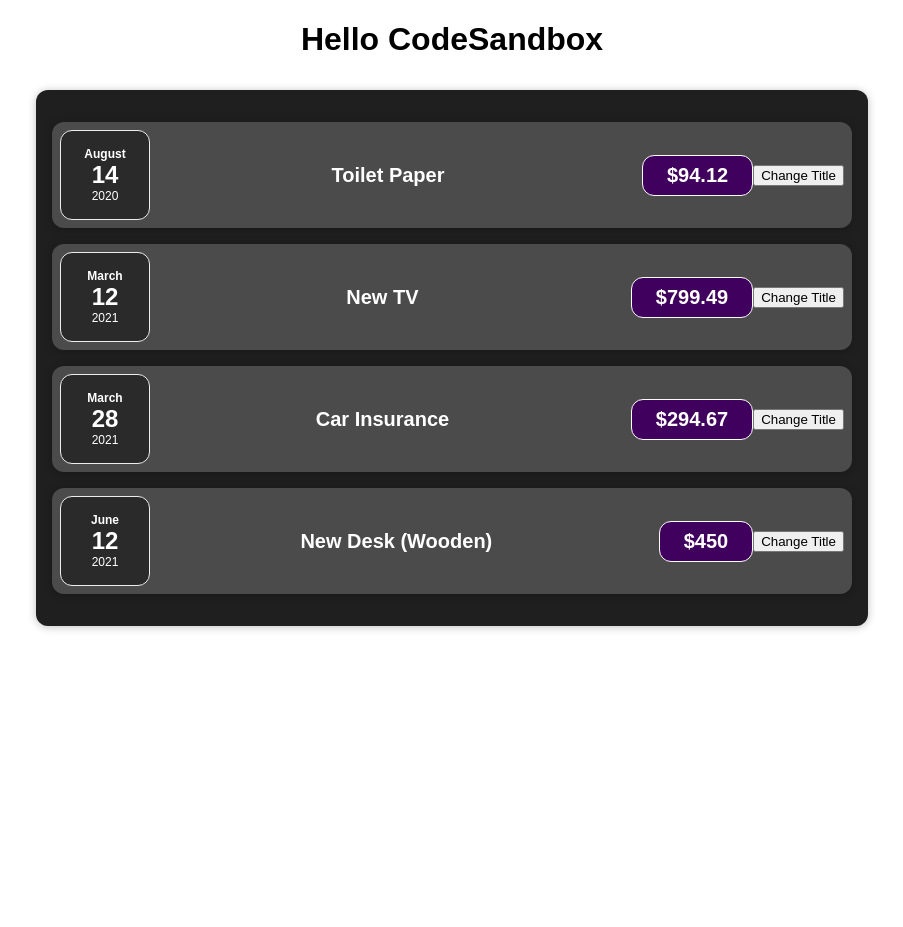
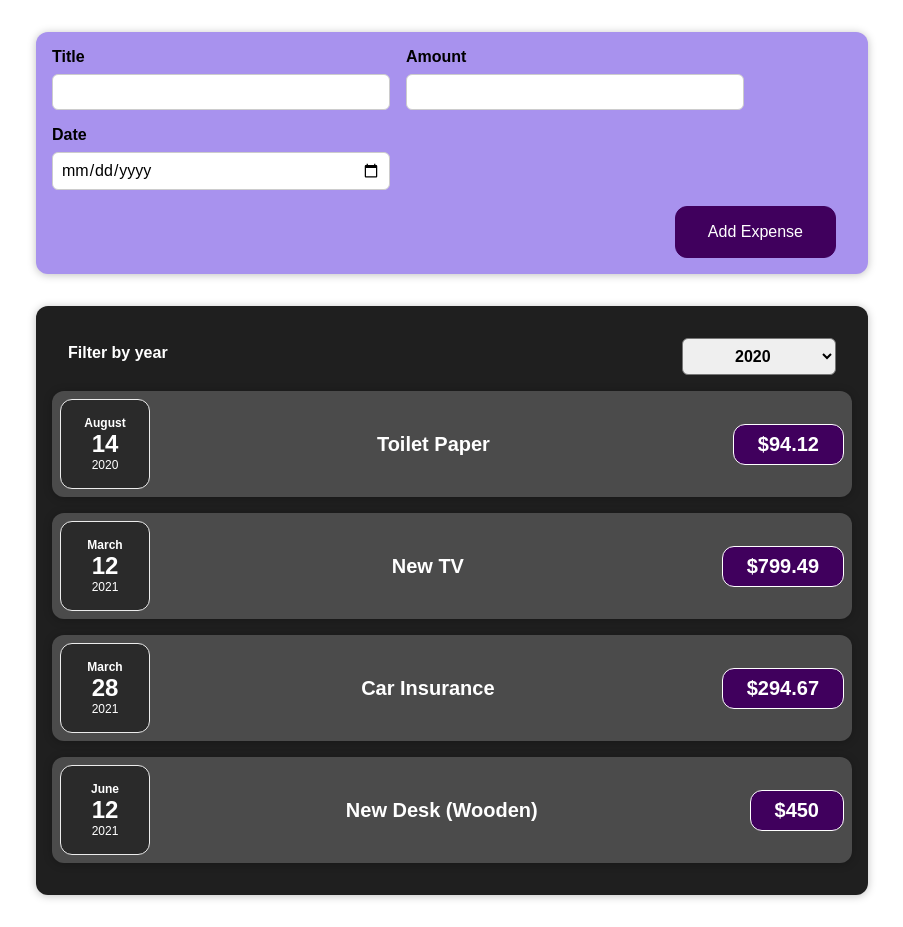
Before and after one commit to caleb72/react-complete-guide, a React (Create React App) app: page / in a window 1280 px wide. Shown: the whole page, without its empty margins (188-1091 px from the left). Before the commit the page ends 800 px from the top, so only its background shows below. Built offline with nearby package versions, Linux system fonts and the light colour scheme.

Commit message:
completed section 4

```diff
--- a/src/App.js
+++ b/src/App.js
@@ -1,6 +1,7 @@
 import "./styles.css";
 
 import Expenses from "./components/Expenses/Expenses";
+import NewExpense from "./components/NewExpense/NewExpense";
 
 const App = () => {
   const expenses = [
@@ -25,9 +26,13 @@
     },
   ];
 
+  const addExpenseHandler = (expense) => {
+    alert(expense.title);
+  };
+
   return (
     <div className="App">
-      <h1>Hello CodeSandbox</h1>
+      <NewExpense onAddExpense={addExpenseHandler} />
       <Expenses expenses={expenses} />
     </div>
   );
--- a/src/components/Expenses/ExpenseItem.js
+++ b/src/components/Expenses/ExpenseItem.js
@@ -19,7 +19,6 @@
         <h2>{title}</h2>
         <div className="expense-item__price">${props.amount}</div>
       </div>
-      <button onClick={clickHandler}>Change Title</button>
     </Card>
   );
 };
--- a/src/components/Expenses/Expenses.js
+++ b/src/components/Expenses/Expenses.js
@@ -1,11 +1,26 @@
+import React, { useState } from "react";
+
 import ExpenseItem from "./ExpenseItem";
 import Card from "../UI/Card";
 
 import "./Expenses.css";
+import ExpensesFilter from "./ExpensesFilter";
 
 const Expenses = (props) => {
+  const [filteredYear, setFilteredYear] = useState("2020");
+
+  const filterChangeHandler = (selectedYear) => {
+    setFilteredYear(selectedYear);
+  };
+
   return (
+    <div>
       <Card className="expenses">
+        <ExpensesFilter
+          onFilterChange={filterChangeHandler}
+          selected={filteredYear}
+        />
+
         <ExpenseItem
           title={props.expenses[0].title}
           amount={props.expenses[0].amount}
@@ -27,6 +42,7 @@
           date={props.expenses[3].date}
         />
       </Card>
+    </div>
   );
 };
 
--- /dev/null
+++ b/src/components/Expenses/ExpensesFilter.css
@@ -0,0 +1,24 @@
+.expenses-filter {
+  color: white;
+  padding: 0 1rem;
+}
+
+.expenses-filter__control {
+  display: flex;
+  width: 100%;
+  align-items: center;
+  justify-content: space-between;
+  margin: 1rem 0;
+}
+
+.expenses-filter label {
+  font-weight: bold;
+  margin-bottom: 0.5rem;
+}
+
+.expenses-filter select {
+  font: inherit;
+  padding: 0.5rem 3rem;
+  font-weight: bold;
+  border-radius: 6px;
+}
--- /dev/null
+++ b/src/components/Expenses/ExpensesFilter.js
@@ -0,0 +1,25 @@
+import React from "react";
+
+import "./ExpensesFilter.css";
+
+const ExpensesFilter = (props) => {
+  const filterChangeHandler = (event) => {
+    props.onFilterChange(event.target.value);
+  };
+
+  return (
+    <div className="expenses-filter">
+      <div className="expenses-filter__control">
+        <label>Filter by year</label>
+        <select value={props.selected} onChange={filterChangeHandler}>
+          <option value="2022">2022</option>
+          <option value="2021">2021</option>
+          <option value="2020">2020</option>
+          <option value="2019">2019</option>
+        </select>
+      </div>
+    </div>
+  );
+};
+
+export default ExpensesFilter;
--- /dev/null
+++ b/src/components/NewExpense/ExpenseForm.css
@@ -0,0 +1,26 @@
+.new-expense__controls {
+  display: flex;
+  flex-wrap: wrap;
+  gap: 1rem;
+  margin-bottom: 1rem;
+  text-align: left;
+}
+
+.new-expense__control label {
+  font-weight: bold;
+  margin-bottom: 0.5rem;
+  display: block;
+}
+
+.new-expense__control input {
+  font: inherit;
+  padding: 0.5rem;
+  border-radius: 6px;
+  border: 1px solid #ccc;
+  width: 20rem;
+  max-width: 100%;
+}
+
+.new-expense__actions {
+  text-align: right;
+}
--- /dev/null
+++ b/src/components/NewExpense/ExpenseForm.js
@@ -0,0 +1,76 @@
+import React, { useState } from "react";
+import "./ExpenseForm.css";
+
+const ExpenseForm = (props) => {
+  const [enteredTitle, setEnteredTitle] = useState("");
+  const [enteredAmount, setEnteredAmount] = useState("");
+  const [enteredDate, setEnteredDate] = useState("");
+
+  const titleChangeHandler = (event) => {
+    setEnteredTitle(event.target.value);
+  };
+
+  const amountChangeHandler = (event) => {
+    setEnteredAmount(event.target.value);
+  };
+
+  const dateChangeHandler = (event) => {
+    setEnteredDate(event.target.value);
+  };
+
+  const submitHandler = (event) => {
+    event.preventDefault();
+
+    const expenseData = {
+      title: enteredTitle,
+      amount: enteredAmount,
+      date: new Date(enteredDate),
+    };
+
+    setEnteredTitle("");
+    setEnteredAmount("");
+    setEnteredDate("");
+
+    props.onSaveExpenseData(expenseData);
+  };
+
+  return (
+    <form onSubmit={submitHandler}>
+      <div className="new-expense__controls">
+        <div className="new-expense__control">
+          <label>Title</label>
+          <input
+            type="text"
+            onChange={titleChangeHandler}
+            value={enteredTitle}
+          />
+        </div>
+        <div className="new-expense__control">
+          <label>Amount</label>
+          <input
+            type="number"
+            min="0.01"
+            step="0.01"
+            onChange={amountChangeHandler}
+            value={enteredAmount}
+          />
+        </div>
+        <div className="new-expense__control">
+          <label>Date</label>
+          <input
+            type="date"
+            min="2019-01-01"
+            max="2024-12-31"
+            onChange={dateChangeHandler}
+            value={enteredDate}
+          />
+        </div>
+      </div>
+      <div className="new-expense__actions">
+        <button type="submit">Add Expense</button>
+      </div>
+    </form>
+  );
+};
+
+export default ExpenseForm;
--- /dev/null
+++ b/src/components/NewExpense/NewExpense.css
@@ -0,0 +1,38 @@
+.new-expense {
+  background-color: #a892ee;
+  padding: 1rem;
+  margin: 2rem auto;
+  width: 50rem;
+  max-width: 95%;
+  border-radius: 12px;
+  text-align: center;
+  box-shadow: 0 1px 8px rgba(0, 0, 0, 0.25);
+}
+
+.new-expense button {
+  font: inherit;
+  cursor: pointer;
+  padding: 1rem 2rem;
+  border: 1px solid #40005d;
+  background-color: #40005d;
+  color: white;
+  border-radius: 12px;
+  margin-right: 1rem;
+}
+
+.new-expense button:hover,
+.new-expense button:active {
+  background-color: #510674;
+  border-color: #510674;
+}
+
+.new-expense button.alternative {
+  color: #220131;
+  border-color: transparent;
+  background-color: transparent;
+}
+
+.new-expense button.alternative:hover,
+.new-expense button.alternative:active {
+  background-color: #ddb3f8;
+}
--- /dev/null
+++ b/src/components/NewExpense/NewExpense.js
@@ -0,0 +1,23 @@
+import React from "react";
+
+import ExpenseForm from "./ExpenseForm";
+import "./NewExpense.css";
+
+const NewExpense = (props) => {
+  const saveExpenseDataHandler = (enteredExpenseData) => {
+    const expenseData = {
+      ...enteredExpenseData,
+      id: Math.random().toString(),
+    };
+
+    props.onAddExpense(expenseData);
+  };
+
+  return (
+    <div className="new-expense">
+      <ExpenseForm onSaveExpenseData={saveExpenseDataHandler} />
+    </div>
+  );
+};
+
+export default NewExpense;
```
Lines whose indentation alone changed are shown as unchanged.
